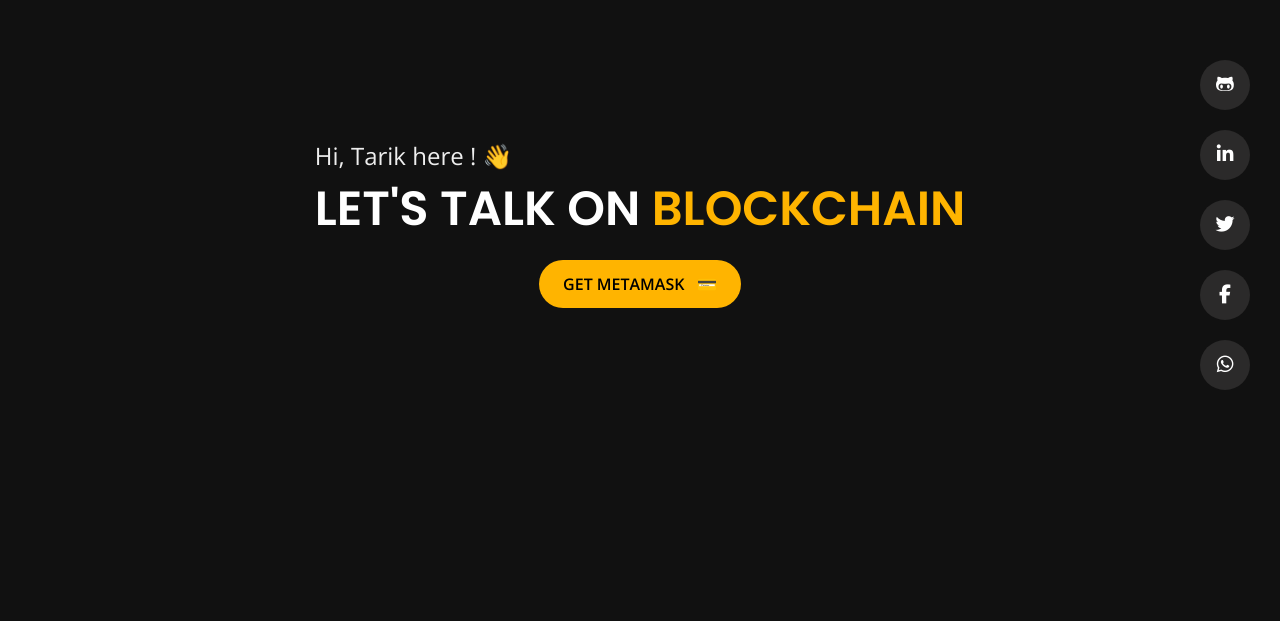
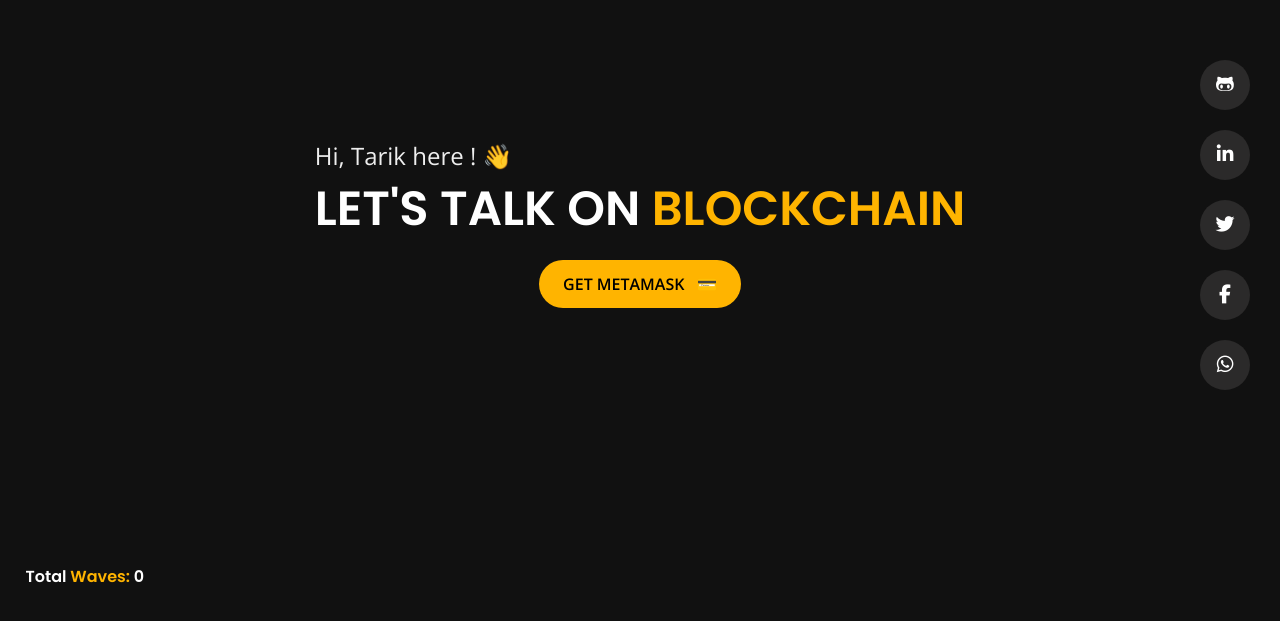
Before and after one commit to tariksahni/personal-website-nextjs, a Next.js app: page /connect in a window 1280 px wide. Shown: the part 175-796 px from the top of the page. Built offline with nearby package versions, Linux system fonts and the light colour scheme.

Commit message:
feat: read data from blockchain

```diff
--- a/pages/connect.js
+++ b/pages/connect.js
@@ -17,6 +17,7 @@
 		isWalletConnected: false,
 		isWalletInstalled: false
 	});
+	const [totalMessageCount, setMessageCount] = useState(0);
 	const [isMinting, setIsMinting] = useState(false);
 	const checkIfWalletIsConnected = async () => {
 		try {
@@ -32,7 +33,11 @@
 					isWalletConnected: true,
 					isWalletInstalled: true
 				});
-
+				const provider = new ethers.providers.Web3Provider(ethereum);
+				const signer = provider.getSigner();
+				const messageWallContract = new ethers.Contract(MESSAGE_WALL_CONTRACT_ADDRESS, messageWallContractABI.abi, signer);
+				const messageCount = await messageWallContract.getTotalMessageCount();
+				if(messageCount) setMessageCount(messageCount.toNumber());
 			} else {
 				setCurrentState({
 					isWalletConnected: false,
@@ -72,13 +77,12 @@
 				const provider = new ethers.providers.Web3Provider(ethereum);
 				const signer = provider.getSigner();
 				const messageWallContract = new ethers.Contract(MESSAGE_WALL_CONTRACT_ADDRESS, messageWallContractABI.abi, signer);
-				let messageCount;
-				messageCount = await messageWallContract.getTotalMessageCount();
 				let messageTxn = await messageWallContract.incrementMessageCount();
 				setIsMinting(true);
 				await messageTxn.wait();
 				setIsMinting(false);
-				messageCount = await messageWallContract.getTotalMessageCount();
+				const messageCount = await messageWallContract.getTotalMessageCount();
+				setMessageCount(messageCount);
 			} else {
 				setCurrentState({
 					isWalletConnected: false,
@@ -93,6 +97,7 @@
 	useEffect(() => {
 		checkIfWalletIsConnected().then();
 	}, []);
+
 	const {isWalletConnected, isWalletInstalled} = currentState;
 	return (
 		<div className={'connect-me-container'}>
@@ -140,6 +145,11 @@
 				</Conditional>
 			</div>
 			<SocialMedia/>
+			<div className="yellow-color poppins-font fw-bold fs-2 position-left-bottom-fixed">
+				<span className="my-details white-color">{`Total `}</span>
+				Waves:&nbsp;
+				<span className="my-details white-color">{totalMessageCount}</span>
+			</div>
 		</div>
 
 	)
--- a/styles/globals.css
+++ b/styles/globals.css
@@ -784,3 +784,9 @@
     margin-top: 0;
   }
 }
+
+.position-left-bottom-fixed{
+  position: fixed;
+  bottom: 2.4em;
+  left: 1.6em;
+}
```
Also changed, not shown: pages/index.js (+6 -3 lines).
